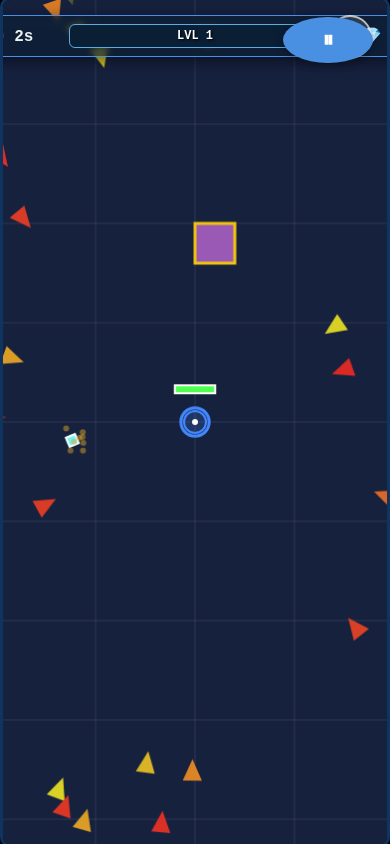
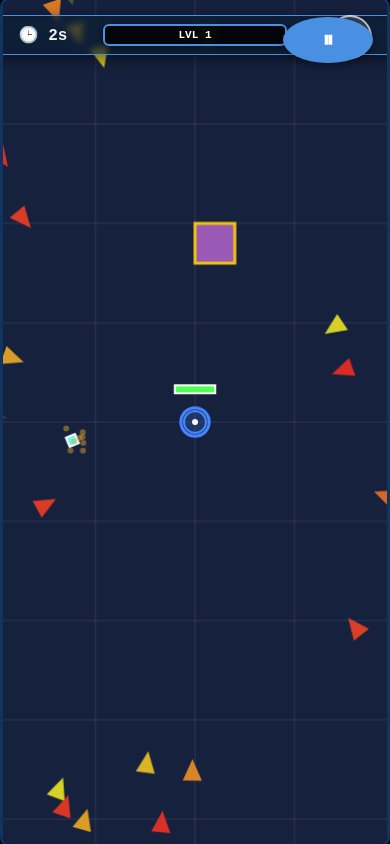
Before and after one commit to Alesx99/Ball-Survival, a plain HTML site: page index.html in a window 390 px wide. Both pictures are taken after a click on the button "INIZIA PARTITA". Drawn offline with Linux system fonts and the light colour scheme.

Commit message:
Fix barra XP: colori contrastanti, bordo spesso, dimensioni mobile, ombra

```diff
--- a/style.css
+++ b/style.css
@@ -75,16 +75,18 @@ body, html {
     position: relative;
     width: 250px;
     height: 22px;
-    background-color: var(--dark-bg);
+    background-color: rgba(0, 0, 0, 0.8);
     border-radius: 6px;
-    border: 1px solid var(--secondary-color);
+    border: 2px solid #4a90e2;
     overflow: hidden;
+    box-shadow: 0 2px 8px rgba(0,0,0,0.5);
 }
 #xpBarFill {
     width: 0%;
     height: 100%;
-    background: linear-gradient(90deg, var(--xp-bar-color), #c0392b);
+    background: linear-gradient(90deg, #8e44ad, #e74c3c);
     transition: width 0.3s ease-out;
+    box-shadow: inset 0 0 10px rgba(255,255,255,0.3);
 }
 #xpBarText {
     position: absolute;
@@ -299,4 +301,12 @@ button:disabled { background: #566573; filter: grayscale(80%); cursor: not-allow
     width: 100vw;
     height: 100vh;
   }
+  #xpBarContainer {
+    width: 180px;
+    height: 18px;
+    border-width: 2px;
+  }
+  #xpBarText {
+    font-size: 11px;
+  }
 }
```
